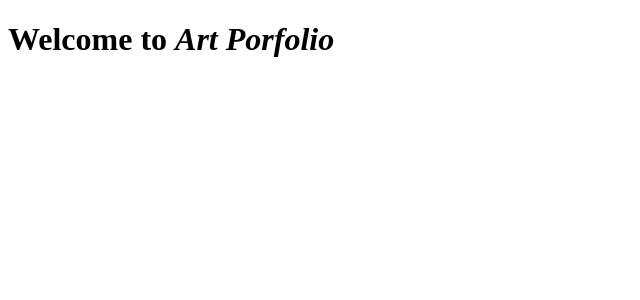
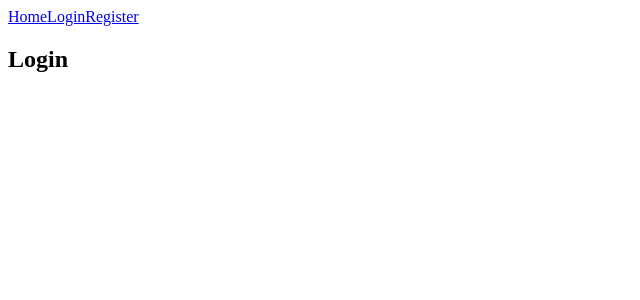
Before and after one commit to AwaMelvine/Art-Portfolio, a React (Create React App) app in the folder client/: page /login in a window 1280 px wide. Shown: the top 300 px of the page, without its empty margins (0-640 px from the left). Built offline with nearby package versions, Linux system fonts and the light colour scheme.

Commit message:
feat(react-route) Integrate react router on client app

```diff
--- a/client/src/App.js
+++ b/client/src/App.js
@@ -1,11 +1,17 @@
 import React from 'react';
+import { Route } from 'react-router-dom';
+import Login from './components/auth/Login';
+import Register from './components/auth/Register';
+import NavBar from './components/nav/NavBar';
 
-function App() {
-  return (
-    <div>
-      <h1>Welcome to <i>Art Porfolio</i></h1>
-    </div>
-  );
-}
+
+const App = () => (
+  <div>
+    <NavBar />
+    <Route path="/login" component={Login} />
+    <Route path="/register" component={Register} />
+  </div>
+)
+
 
 export default App;
--- /dev/null
+++ b/client/src/components/auth/Login.js
@@ -0,0 +1,11 @@
+import React from 'react'
+
+const Login = () => {
+    return (
+        <div>
+            <h2>Login</h2>
+        </div>
+    )
+}
+
+export default Login
--- /dev/null
+++ b/client/src/components/auth/Register.js
@@ -0,0 +1,11 @@
+import React from 'react'
+
+const Register = () => {
+    return (
+        <div>
+            <h2>Register</h2>
+        </div>
+    )
+}
+
+export default Register
--- /dev/null
+++ b/client/src/components/nav/NavBar.js
@@ -0,0 +1,14 @@
+import React from 'react'
+import { NavLink } from 'react-router-dom';
+
+const NavBar = () => {
+    return (
+        <div>
+            <NavLink to="/">Home</NavLink>
+            <NavLink to="/login">Login</NavLink>
+            <NavLink to="/register">Register</NavLink>
+        </div>
+    )
+}
+
+export default NavBar
--- a/client/src/index.js
+++ b/client/src/index.js
@@ -1,5 +1,9 @@
 import React from 'react';
 import ReactDOM from 'react-dom';
+import { BrowserRouter as Router } from 'react-router-dom';
 import App from './App';
 
-ReactDOM.render(<App />, document.getElementById('root'));
+ReactDOM.render(
+    <Router>
+        <App />
+    </Router>, document.getElementById('root'));
```
Also changed, not shown: package.json (+6 -1 lines), 2 other files (tests, documents, lock files or other folders).
